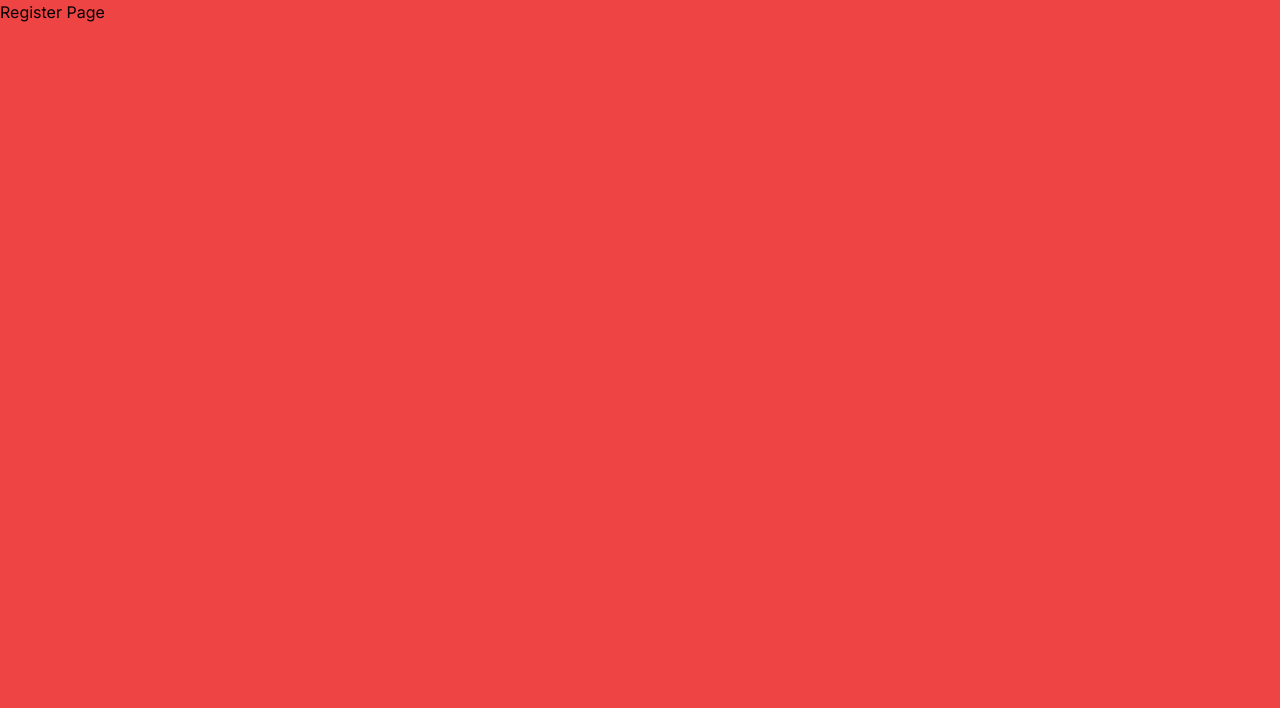
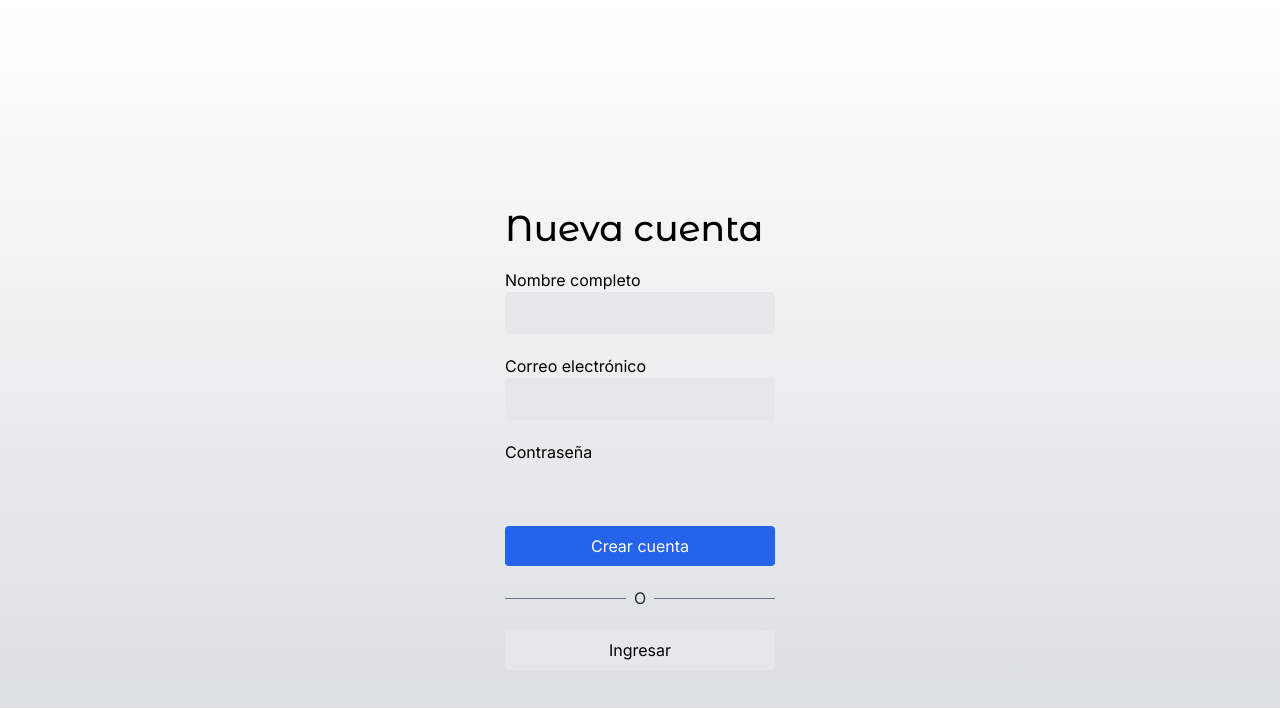
Before and after one commit to juansanguinoo/teslo-shop, a Next.js app: page /auth/new-account in a window 1280 px wide. Shown: the top 708 px of the page. Built offline with nearby package versions, Linux system fonts and the light colour scheme.

Commit message:
Refactor auth layout and login/new account pages

```diff
--- a/src/app/auth/layout.tsx
+++ b/src/app/auth/layout.tsx
@@ -10,5 +10,9 @@
 }: {
   children: React.ReactNode;
 }) {
-  return <div className="min-h-screen bg-red-500">{children}</div>;
+  return (
+    <div className="flex justify-center">
+      <div className="w-full sm:w-[350px] px-10">{children}</div>
+    </div>
+  );
 }
--- a/src/app/auth/login/page.tsx
+++ b/src/app/auth/login/page.tsx
@@ -1,7 +1,37 @@
+import { montserrat } from "@/config/font";
+import Link from "next/link";
+
 export default function Home() {
   return (
-    <main>
-      <h1>Login Page</h1>
-    </main>
+    <div className="flex flex-col min-h-screen pt-32 sm:pt-52">
+      <h1 className={`${montserrat.className} text-4xl mb-5`}>Ingresar</h1>
+
+      <div className="flex flex-col">
+        <label htmlFor="email">Correo electrónico</label>
+        <input
+          className="px-5 py-2 border bg-gray-200 rounded mb-5"
+          type="email"
+        />
+
+        <label htmlFor="email">Contraseña</label>
+        <input
+          className="px-5 py-2 border bg-gray-200 rounded mb-5"
+          type="email"
+        />
+
+        <button className="btn-primary">Ingresar</button>
+
+        {/* divisor l ine */}
+        <div className="flex items-center my-5">
+          <div className="flex-1 border-t border-gray-500"></div>
+          <div className="px-2 text-gray-800">O</div>
+          <div className="flex-1 border-t border-gray-500"></div>
+        </div>
+
+        <Link href="/auth/new-account" className="btn-secondary text-center">
+          Crear una nueva cuenta
+        </Link>
+      </div>
+    </div>
   );
 }
--- a/src/app/auth/new-account/page.tsx
+++ b/src/app/auth/new-account/page.tsx
@@ -1,7 +1,42 @@
+import { montserrat } from "@/config/font";
+import Link from "next/link";
+
 export default function NewAccount() {
   return (
-    <main>
-      <h1>Register Page</h1>
-    </main>
+    <div className="flex flex-col min-h-screen pt-32 sm:pt-52">
+      <h1 className={`${montserrat.className} text-4xl mb-5`}>Nueva cuenta</h1>
+
+      <div className="flex flex-col">
+        <label htmlFor="name">Nombre completo</label>
+        <input
+          className="px-5 py-2 border bg-gray-200 rounded mb-5"
+          type="text"
+        />
+
+        <label htmlFor="email">Correo electrónico</label>
+        <input
+          className="px-5 py-2 border bg-gray-200 rounded mb-5"
+          type="email"
+        />
+
+        <label htmlFor="email">Contraseña</label>
+        <input
+          className="px-5 py-2 border bg-gray-200 rounded mb-5"
+          type="email"
+        />
+
+        <button className="btn-primary">Crear cuenta</button>
+
+        <div className="flex items-center my-5">
+          <div className="flex-1 border-t border-gray-500"></div>
+          <div className="px-2 text-gray-800">O</div>
+          <div className="flex-1 border-t border-gray-500"></div>
+        </div>
+
+        <Link href="/auth/login" className="btn-secondary text-center">
+          Ingresar
+        </Link>
+      </div>
+    </div>
   );
 }
```
